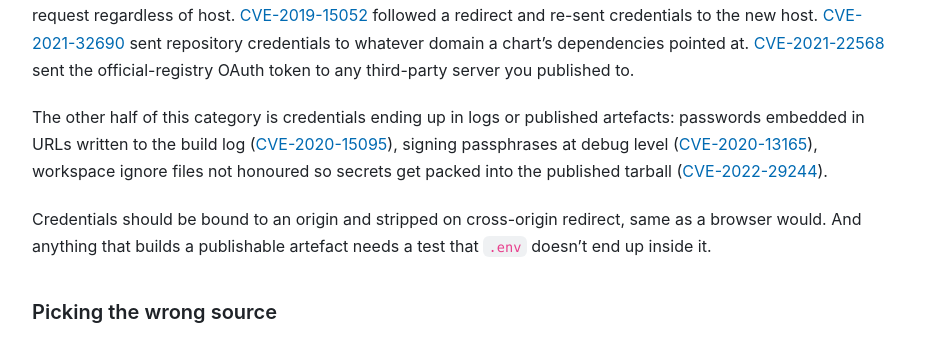
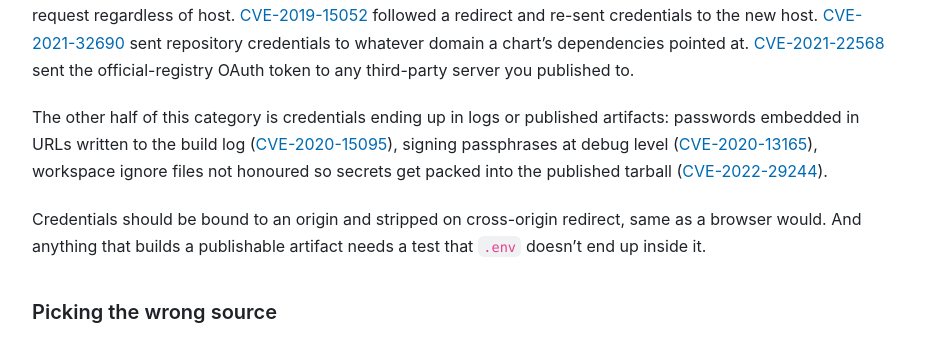
Before and after one commit to andrew/nesbitt.io, a Jekyll site: the page built from _posts/2026-05-04-package-manager-cwes.md, in a window 1280 px wide and 900 px high, scrolled down 2259 px. Shown: the part 153-499 px from the top of the window, without its empty margins (173-1104 px from the left). Built offline with Jekyll 4.4.1, drawn with Linux system fonts in a browser that asks for light colours; comment, search, counter and statistics services are not loaded.

Commit message:
Fix spelling of "artifact" in multiple posts

```diff
--- a/_data/stats.json
+++ b/_data/stats.json
@@ -1,5 +1,5 @@
 {
-  "generated_at": "2026-05-03T08:36:13Z",
+  "generated_at": "2026-05-03T21:18:32Z",
   "total_posts": 131,
   "total_words": 186304,
   "reading_minutes": 932,
--- a/_posts/2026-05-04-package-manager-cwes.md
+++ b/_posts/2026-05-04-package-manager-cwes.md
@@ -50,9 +50,9 @@ If you have a verification step, write the test where the signature is absent, m
 
 CWE-522 (insufficiently protected credentials). An auth token scoped to one registry gets sent to another, usually via a redirect, a mirror, or a dependency hosted somewhere else. [CVE-2016-3956](https://github.com/advisories/GHSA-m5h6-hr3q-22h5) sent the bearer token with every request regardless of host. [CVE-2019-15052](https://github.com/gradle/gradle/security/advisories/GHSA-4cwg-f7qc-6r95) followed a redirect and re-sent credentials to the new host. [CVE-2021-32690](https://github.com/helm/helm/security/advisories/GHSA-56hp-xqp3-w2jf) sent repository credentials to whatever domain a chart's dependencies pointed at. [CVE-2021-22568](https://github.com/dart-lang/sdk/security/advisories/GHSA-r32f-vhjp-qhj7) sent the official-registry OAuth token to any third-party server you published to.
 
-The other half of this category is credentials ending up in logs or published artefacts: passwords embedded in URLs written to the build log ([CVE-2020-15095](https://github.com/advisories/GHSA-93f3-23rq-pjfp)), signing passphrases at debug level ([CVE-2020-13165](https://github.com/gradle/gradle/security/advisories/GHSA-ww7h-4fx5-8c2j)), workspace ignore files not honoured so secrets get packed into the published tarball ([CVE-2022-29244](https://github.com/advisories/GHSA-hj9c-8jmm-8c52)).
+The other half of this category is credentials ending up in logs or published artifacts: passwords embedded in URLs written to the build log ([CVE-2020-15095](https://github.com/advisories/GHSA-93f3-23rq-pjfp)), signing passphrases at debug level ([CVE-2020-13165](https://github.com/gradle/gradle/security/advisories/GHSA-ww7h-4fx5-8c2j)), workspace ignore files not honoured so secrets get packed into the published tarball ([CVE-2022-29244](https://github.com/advisories/GHSA-hj9c-8jmm-8c52)).
 
-Credentials should be bound to an origin and stripped on cross-origin redirect, same as a browser would. And anything that builds a publishable artefact needs a test that `.env` doesn't end up inside it.
+Credentials should be bound to an origin and stripped on cross-origin redirect, same as a browser would. And anything that builds a publishable artifact needs a test that `.env` doesn't end up inside it.
 
 ### Picking the wrong source
 
```
Also changed, not shown: _posts/2026-04-04-what-does-open-source-mean.md (+1 -1 lines), _posts/2026-04-14-standing-on-the-shoulders-of-homebrew.md (+1 -1 lines), _posts/2026-04-28-github-actions-is-the-weakest-link.md (+1 -1 lines).
